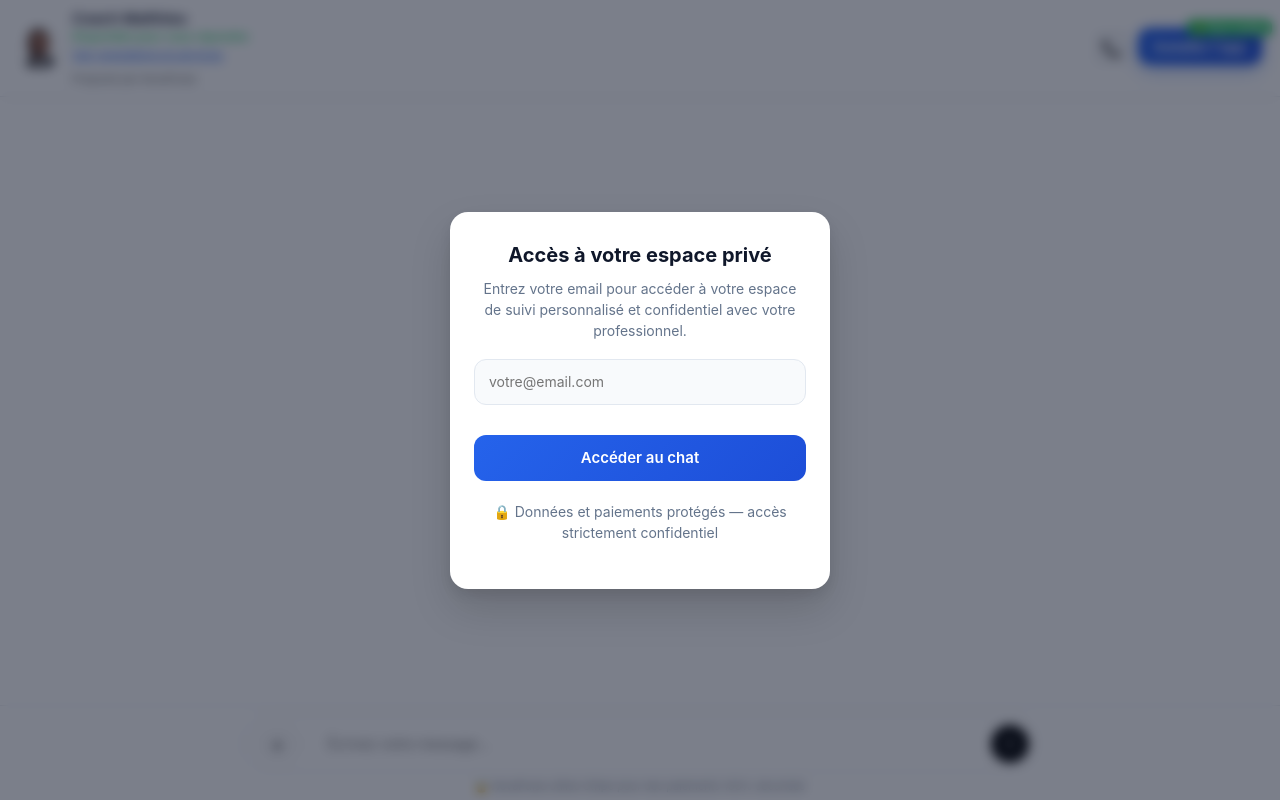
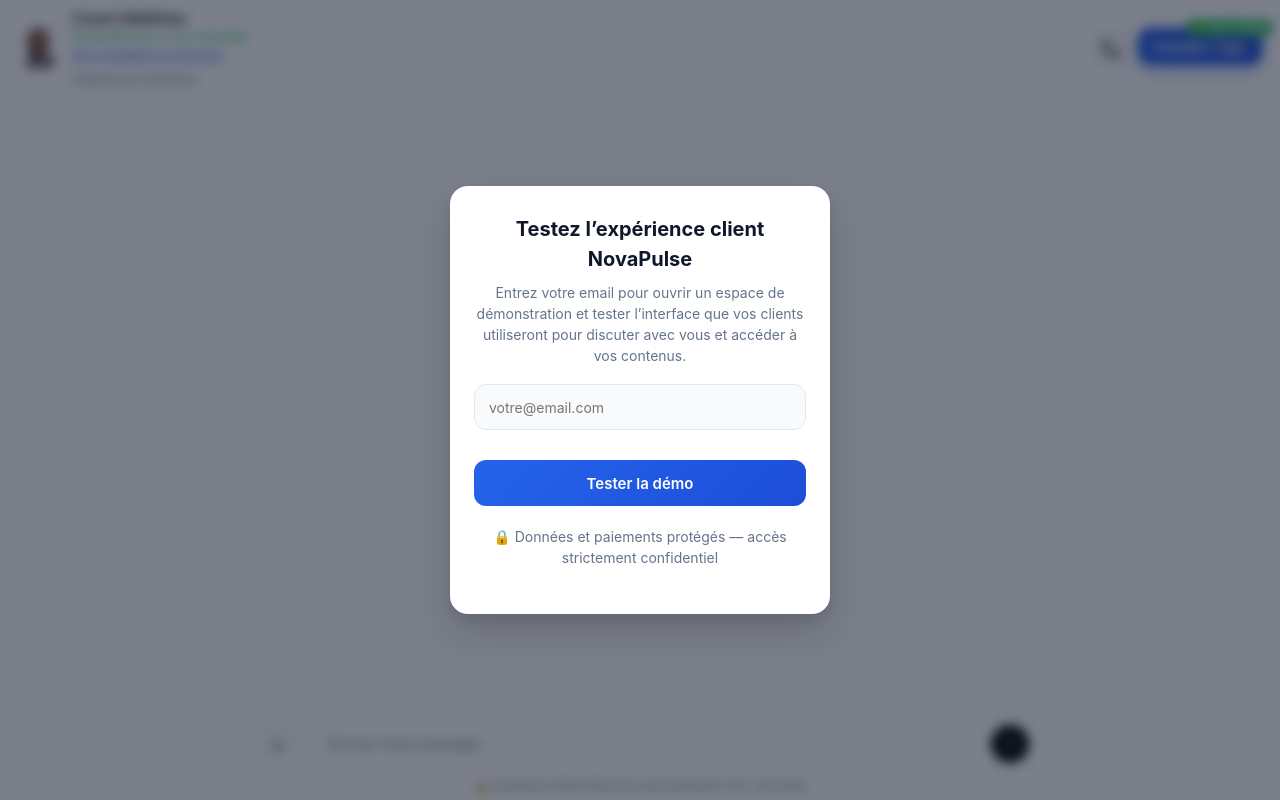
Before and after one commit to nanath97/novapulse-pwa, a React (Vite) app: page / in a window 1280 px wide. Built offline with nearby package versions, Linux system fonts and the light colour scheme.

Commit message:
push notif

```diff
--- a/src/App.jsx
+++ b/src/App.jsx
@@ -1078,9 +1078,9 @@ return (
     {!isIdentified && (
       <div className="modal-overlay">
         <div className="modal-box">
-          <h2>Accès à votre espace privé</h2>
+          <h2>Testez l’expérience client NovaPulse</h2>
           <p>
-            Entrez votre email pour accéder à votre espace de suivi personnalisé et confidentiel avec votre professionnel.
+            Entrez votre email pour ouvrir un espace de démonstration et tester l’interface que vos clients utiliseront pour discuter avec vous et accéder à vos contenus.
           </p>
 
           <input
@@ -1092,7 +1092,7 @@ return (
           />
 
                     <button className="send-button" onClick={registerClient}>
-            Accéder au chat
+            Tester la démo
           </button>
           <p className="secure-note">
             🔒 Données et paiements protégés — accès strictement confidentiel
```
